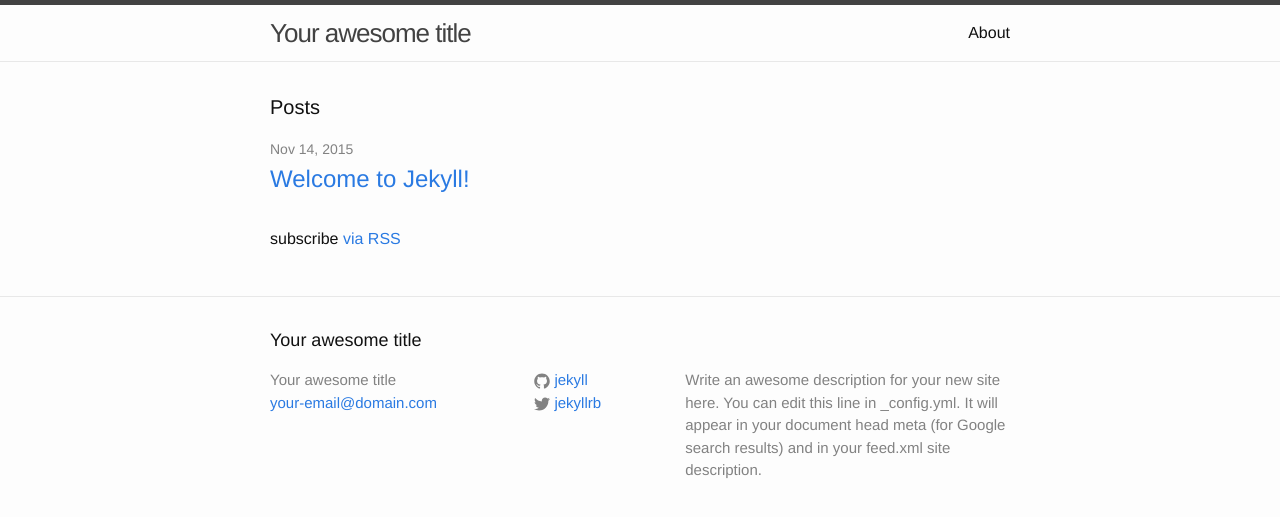
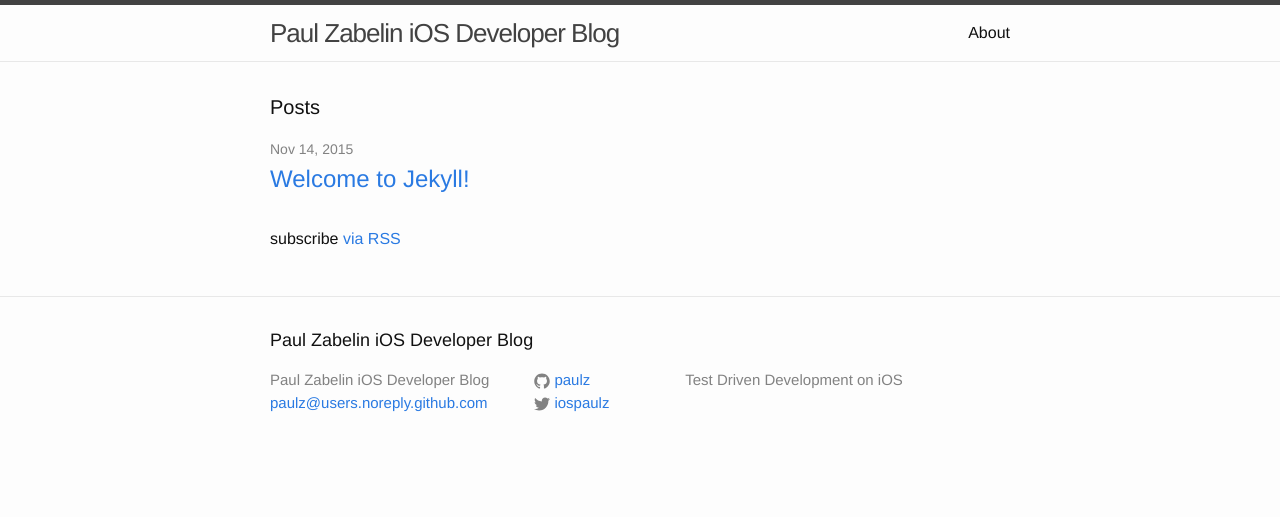
Before and after one commit to paulz/paulz.github.io, a Jekyll site: the page built from blog/index.html, in a window 1280 px wide. Shown: the top 517 px of the page. Built offline with Jekyll 4.4.1, drawn with Linux system fonts in a browser that asks for light colours.

Commit message:
update blog config

```diff
--- a/blog/_config.yml
+++ b/blog/_config.yml
@@ -1,14 +1,12 @@
 # Site settings
-title: Your awesome title
-email: your-email@domain.com
+title: Paul Zabelin iOS Developer Blog
+email: paulz@users.noreply.github.com
 description: > # this means to ignore newlines until "baseurl:"
-  Write an awesome description for your new site here. You can edit this
-  line in _config.yml. It will appear in your document head meta (for
-  Google search results) and in your feed.xml site description.
-baseurl: "" # the subpath of your site, e.g. /blog/
-url: "http://yourdomain.com" # the base hostname & protocol for your site
-twitter_username: jekyllrb
-github_username:  jekyll
+  Test Driven Development on iOS
+baseurl: "/blog/" # the subpath of your site, e.g. /blog/
+url: "http://paulz.github.io" # the base hostname & protocol for your site
+twitter_username: iospaulz
+github_username:  paulz
 
 # Build settings
 markdown: kramdown
```
